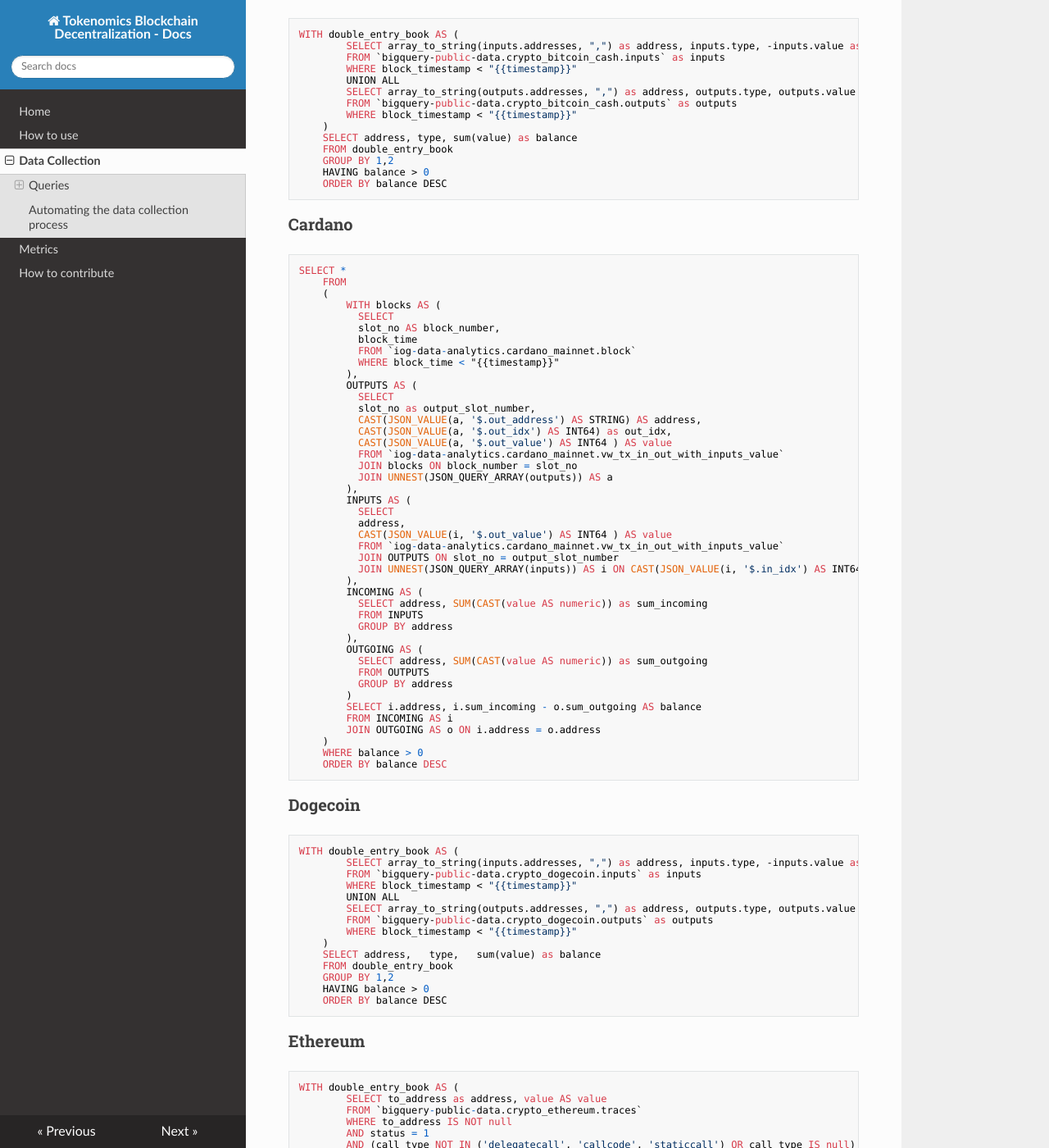
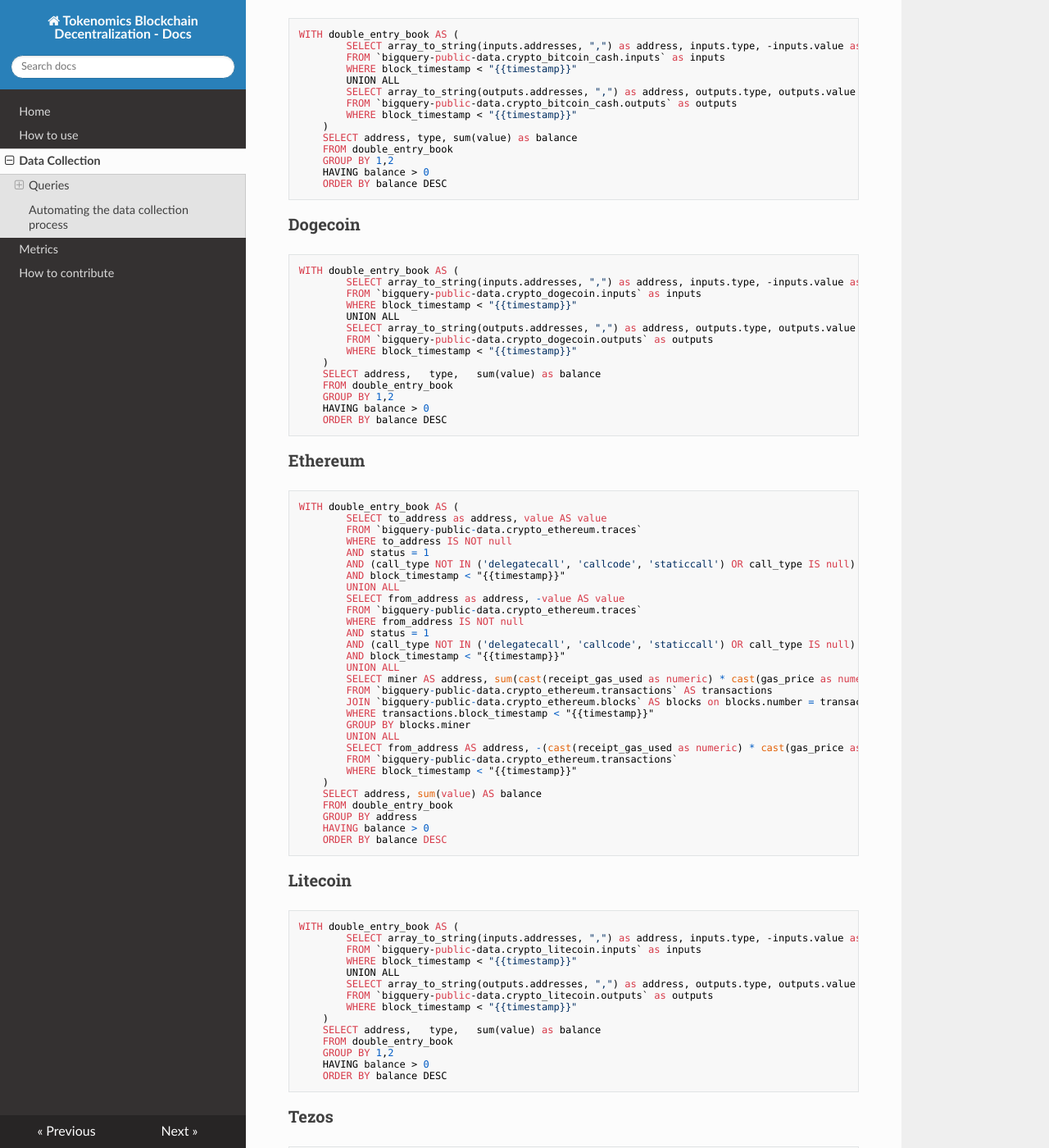
Before and after one commit to Blockchain-Technology-Lab/tokenomics-decentralization, an MkDocs documentation site: the page built from docs/data.md, in a window 1280 px wide and 1400 px high, scrolled down 628 px. Shown: the whole window at 82% size. Built offline with MkDocs 1.6.1, drawn with Linux system fonts in a browser that asks for light colours; nearby versions of some CDN libraries.

Commit message:
Remove Cardano query from docs until we enable support for it

````diff
--- a/docs/data.md
+++ b/docs/data.md
@@ -43,55 +43,6 @@ WITH double_entry_book AS (
     FROM double_entry_book
     GROUP BY 1,2
     HAVING balance > 0
-    ORDER BY balance DESC
-```
-
-### Cardano
-
-```
-SELECT *
-    FROM
-    (
-        WITH blocks AS (
-          SELECT
-          slot_no AS block_number,
-          block_time
-          FROM `iog-data-analytics.cardano_mainnet.block`
-          WHERE block_time < "{{timestamp}}"
-        ),
-        OUTPUTS AS (
-          SELECT
-          slot_no as output_slot_number,
-          CAST(JSON_VALUE(a, '$.out_address') AS STRING) AS address,
-          CAST(JSON_VALUE(a, '$.out_idx') AS INT64) as out_idx,
-          CAST(JSON_VALUE(a, '$.out_value') AS INT64 ) AS value
-          FROM `iog-data-analytics.cardano_mainnet.vw_tx_in_out_with_inputs_value`
-          JOIN blocks ON block_number = slot_no
-          JOIN UNNEST(JSON_QUERY_ARRAY(outputs)) AS a
-        ),
-        INPUTS AS (
-          SELECT
-          address,
-          CAST(JSON_VALUE(i, '$.out_value') AS INT64 ) AS value
-          FROM `iog-data-analytics.cardano_mainnet.vw_tx_in_out_with_inputs_value`
-          JOIN OUTPUTS ON slot_no = output_slot_number
-          JOIN UNNEST(JSON_QUERY_ARRAY(inputs)) AS i ON CAST(JSON_VALUE(i, '$.in_idx') AS INT64) = OUTPUTS.out_idx
-        ),
-        INCOMING AS (
-          SELECT address, SUM(CAST(value AS numeric)) as sum_incoming
-          FROM INPUTS
-          GROUP BY address
-        ),
-        OUTGOING AS (
-          SELECT address, SUM(CAST(value AS numeric)) as sum_outgoing
-          FROM OUTPUTS
-          GROUP BY address
-        )
-        SELECT i.address, i.sum_incoming - o.sum_outgoing AS balance
-        FROM INCOMING AS i
-        JOIN OUTGOING AS o ON i.address = o.address
-    )
-    WHERE balance > 0
     ORDER BY balance DESC
 ```
 
````
